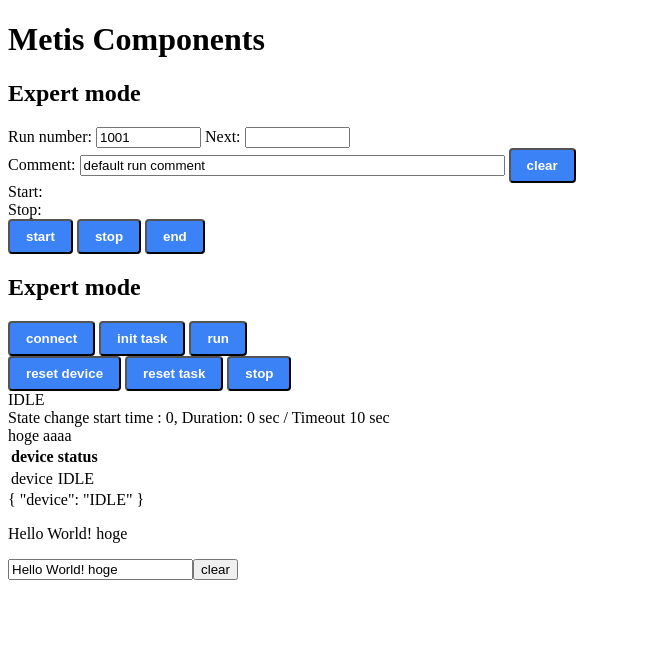
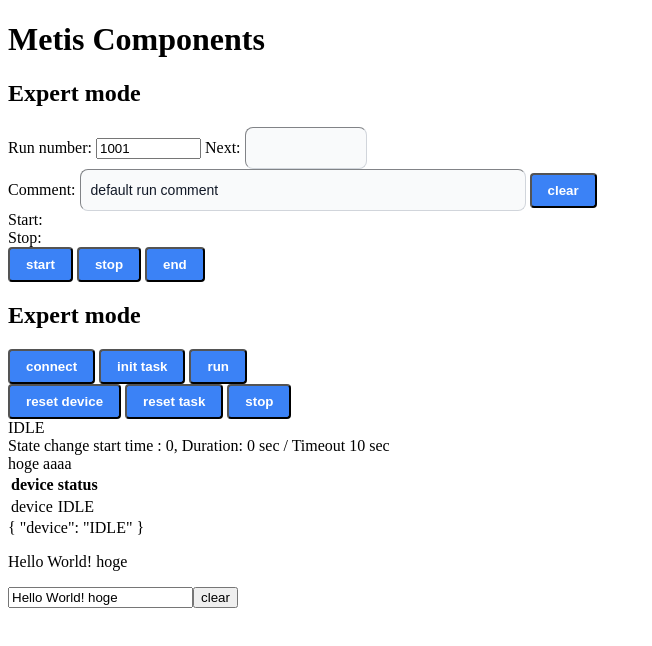
Before and after one commit to rcnp-ws/metis_vue, a Vue app: page / in a window 1280 px wide. Shown: the top 646 px of the page, without its empty margins (0-652 px from the left). Built offline with nearby package versions, Linux system fonts and the light colour scheme; no server answers; the HTML template or start-up script is replaced by a standard one.

Commit message:
NestDAQController.vue was added

```diff
--- a/src/components/NestDAQController.vue
+++ b/src/components/NestDAQController.vue
@@ -2,9 +2,9 @@
   <div>
     <h2 class="font-bold"> Expert mode </h2>
     <div>
-      Run number: <input size="10" class="bg-gray-50 border border-gray-300 text-gray-900 text-sm rounded-lg focus:ring-blue-500 focus:border-blue-500 p-2.5 dark:bg-gray-700 dark:border-gray-600 dark:placeholder-gray-400 dark:text-white dark:focus:ring-blue-500 dark:focus:border-blue-500" type="text" v-model="run_number_current">
-      Next:  <input  size="10" type="text"  class="bg-gray-50 border border-gray-300 text-gray-900 text-sm rounded-lg focus:ring-blue-500 focus:border-blue-500 p-2.5 dark:bg-gray-700 dark:border-gray-600 dark:placeholder-gray-400 dark:text-white dark:focus:ring-blue-500 dark:focus:border-blue-500" v-model="run_number_next"></div>
-    <div> Comment: <input size="50"  class="bg-gray-50 border border-gray-300 text-gray-900 text-sm rounded-lg focus:ring-blue-500 focus:border-blue-500 p-2.5 dark:bg-gray-700 dark:border-gray-600 dark:placeholder-gray-400 dark:text-white dark:focus:ring-blue-500 dark:focus:border-blue-500" type="text" v-model="run_comment"> <button  class="btn btn-blue" @click="clear()"> clear</button></div>
+      Run number: <input size="10" class="" type="text" v-model="run_number_current">
+      Next:  <input  size="10" type="text" class="ipt" v-model="run_number_next"></div>
+    <div> Comment: <input size="50" class="ipt" type="text" v-model="run_comment"> <button  class="btn btn-blue" @click="clear()"> clear</button></div>
     <div> Start: {{daq_start_time}} </div>
     <div> Stop: {{daq_stop_time}} </div>
     <div>
@@ -39,8 +39,10 @@
   .btn-blue:hover {
     @apply bg-blue-700;
   }
+  .ipt {
+    @apply bg-gray-50 border border-gray-300 text-gray-900 text-sm rounded-lg focus:ring-blue-500 focus:border-blue-500 p-2.5 dark:bg-gray-700 dark:border-gray-600 dark:placeholder-gray-400 dark:text-white dark:focus:ring-blue-500 dark:focus:border-blue-500;
+  }
   </style>
-
 <script>
 import axios from 'axios'
 
@@ -68,8 +70,14 @@ export default {
             //console.log(response.data);
                 this.run_number_current = response.data;
                 this.run_number_next = Number(this.run_number_current) +1 ;
-            });
-	axios.get('http://localhost:8000/set/run_info:run_comment/'+this.run_comment);
+            })
+        .catch((error)=>{
+            console.log(error.data);
+        });
+	axios.get('http://localhost:8000/set/run_info:run_comment/'+this.run_comment)
+	.catch((error)=>{
+            console.log(error.data);
+        });
         axios.get('http://localhost:8000/nestdaq/run_comment/')
         .then((response) => {
                 this.run_comment = response.data;
@@ -78,7 +86,10 @@ export default {
         .then((response) => {
             //console.log(response.data);
                 this.status_msg = response.data;
-            });
+            })
+	.catch((error)=>{
+            console.log(error.data);
+        });
         setTimeout(() => { this.update(); }, 1000);
       },
       wait_for_state_change(){
@@ -116,7 +127,10 @@ export default {
          if (publish_flag == 1) {
             this.daqctl_chnl = "daqctl";
             this.daqctl_msg = '{"command":"change_state","value":"'+cmd_arr[0]+'","services":["all"],"instances":["all"]}';
-            axios.get('http://localhost:8000/publish/'+this.daqctl_chnl+'/'+this.daqctl_msg);
+            axios.get('http://localhost:8000/publish/'+this.daqctl_chnl+'/'+this.daqctl_msg)
+            .catch((error)=>{
+              console.log(error.data);
+            });
             if (cmd_arr[0] == "CONNECT") {
               this.wait_daqctl_state = "DEVICE READY";
             }else if (cmd_arr[0] == "INIT TASK") {
```
